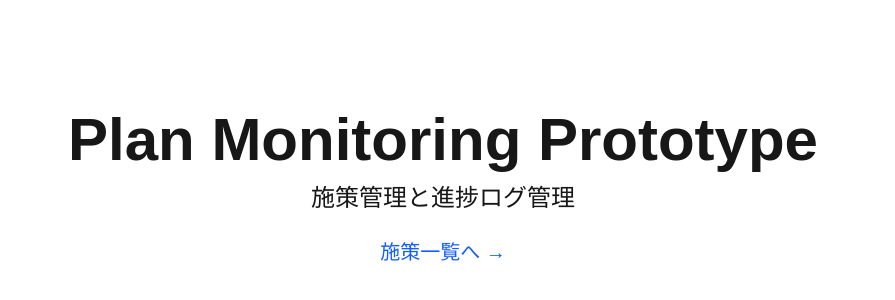
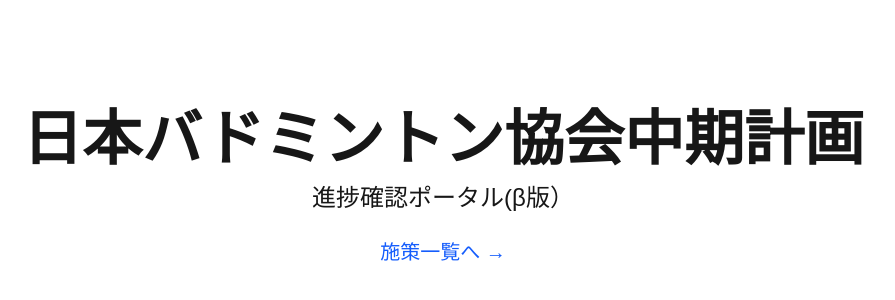
Before and after one commit to tsuyoppon/plan-monitoring-prototype, a Next.js app: page / in a window 1280 px wide. Shown: the part 212-512 px from the top of the page, without its empty margins (197-1092 px from the left). Built offline with nearby package versions, Linux system fonts and the light colour scheme.

Commit message:
Update homepage title and subtitle

```diff
--- a/pages/index.tsx
+++ b/pages/index.tsx
@@ -5,11 +5,11 @@
     <div className="flex flex-col items-center justify-center min-h-screen py-2">
       <main className="flex flex-col items-center justify-center w-full flex-1 px-20 text-center">
         <h1 className="text-6xl font-bold">
-          Plan Monitoring Prototype
+          日本バドミントン協会中期計画
         </h1>
 
         <p className="mt-3 text-2xl">
-          施策管理と進捗ログ管理
+          進捗確認ポータル(β版）
         </p>
 
         <div className="mt-6">
```
